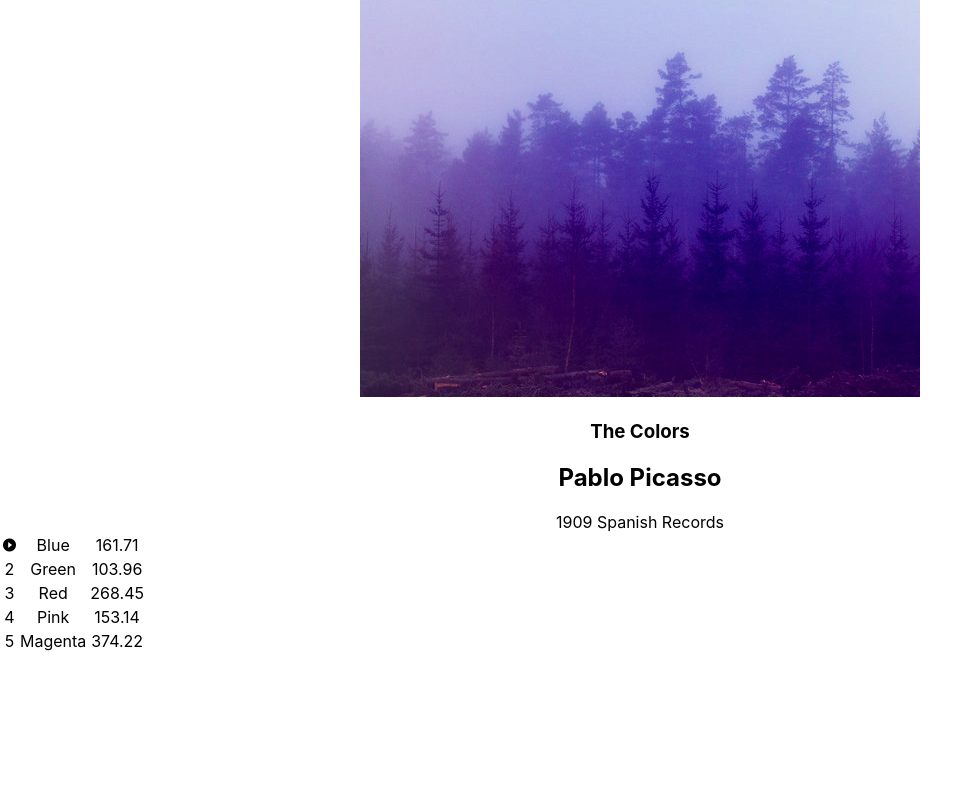
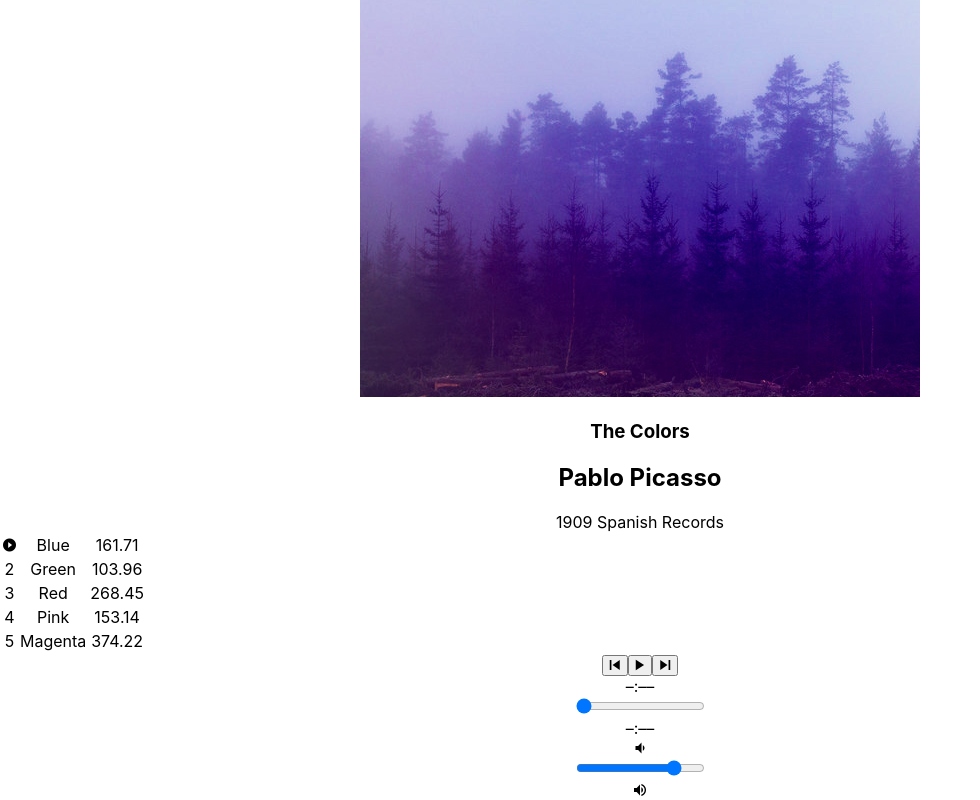
Before and after one commit to jbbadger/Dev.Proj.3-Bloc-Jams-2, a React (Create React App) app: page /album/the-colors in a window 1280 px wide. Shown: the part 963-1763 px from the top of the page, without its empty margins (0-980 px from the left). Before the commit the page ends 1617 px from the top, so only its background shows below. Built offline with nearby package versions, Linux system fonts and the light colour scheme.

Commit message:
CP-8-Buttons added functional back and play/pause buttons to player

```diff
--- a/src/components/Album.js
+++ b/src/components/Album.js
@@ -1,5 +1,6 @@
  import React, { Component } from 'react';
  import albumData from './../data/albums';
+ import PlayerBar from './PlayerBar';
 
 class Album extends Component {
   constructor(props) {
@@ -70,6 +71,14 @@
   else { return <span>{ index + 1}</span>}
 }
 
+handlePrevClick() {
+  const currentIndex = this.state.album.songs.findIndex(song => this.state.currentSong === song);
+  const newIndex = Math.max(0, currentIndex - 1);
+  const newSong = this.state.album.songs[newIndex];
+  this.setSong(newSong);
+  this.play();
+}
+
   render() {
     return (
       <section className="album">
@@ -103,6 +112,12 @@
               )}
            </tbody>
          </table>
+         <PlayerBar
+            isPlaying={this.state.isPlaying}
+            currentSong={this.state.currentSong}
+            handleSongClick={() => this.handleSongClick(this.state.currentSong)}
+            handlePrevClick={() => this.handlePrevClick()}
+            />
       </section>
     );
   }
--- /dev/null
+++ b/src/components/PlayerBar.js
@@ -0,0 +1,33 @@
+import React, { Component } from 'react';
+
+class PlayerBar extends Component {
+  render() {
+    return (
+      <section className="player-bar">
+      <section id="buttons">
+         <button id="previous" onClick={this.props.handlePrevClick}>
+           <span className="ion-md-skip-backward"></span>
+         </button>
+         <button id="play-pause" onClick={this.props.handleSongClick} >
+           <span className={this.props.isPlaying ? 'ion-md-pause' : 'ion-md-play'}></span>
+         </button>
+         <button id="next">
+           <span className="ion-md-skip-forward"></span>
+         </button>
+       </section>
+       <section id="time-control">
+         <div className="current-time">–:––</div>
+         <input type="range" className="seek-bar" value="0" />
+         <div className="total-time">–:––</div>
+       </section>
+       <section id="volume-control">
+         <div className="icon ion-md-volume-low"></div>
+         <input type="range" className="seek-bar" value="80" />
+         <div className="icon ion-md-volume-high"></div>
+       </section>
+      </section>
+    );
+  }
+}
+
+export default PlayerBar;
```
